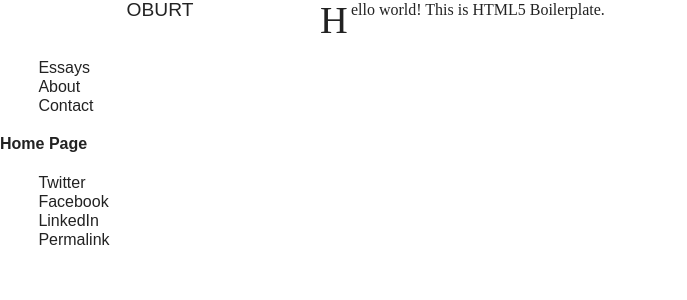
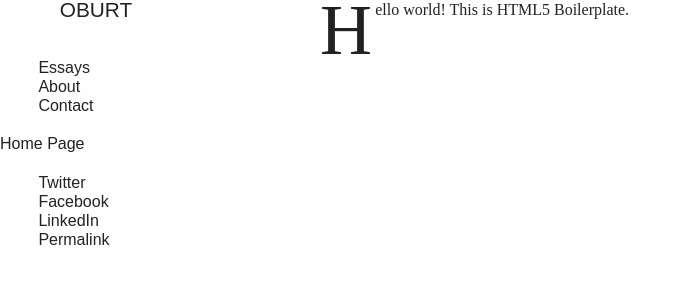
Before and after one commit to oburt/oburt.github.io, a Jekyll site: the page built from index.html, in a window 1280 px wide. Shown: the top 300 px of the page, without its empty margins (0-687 px from the left). Built offline with Jekyll 4.4.1, drawn with Linux system fonts in a browser that asks for light colours; nearby versions of some CDN libraries; some web fonts are replaced; Markdown is read by kramdown in place of the engine named in the settings.

Commit message:
standardizing h2, blockquote, cite

```diff
--- a/css/main.css
+++ b/css/main.css
@@ -24,6 +24,7 @@
 html {
     font-size: 100%;
     line-height: 1.2rem;
+    background: #fefefe;
 }
 
 /*
@@ -99,24 +100,24 @@
 h1 {
 	font-size: 2.4rem;
 	line-height: 2.4rem;
-	margin: 3.6rem 0 1.2rem;
+	margin: 4.2rem 0 0.6rem;
 	text-align: center;
+	font-weight: 400;
 }
 
 h2 {
-	font-size: 1.2rem;
+	font-size: 1.3rem;
 	line-height: 1.2rem;
 	margin: 0 0 2.4rem;
 	text-align: center;
-	font-weight: normal;
-	text-transform: uppercase;
+	font-weight: 400;
 }
 
 h3 {
 	font-size: 1rem;
 	line-height: 1.2rem;
 	margin: 1.2rem 0;
-	font-weight: bold;
+	font-weight: 500;
 }
 
 h4 {
@@ -127,7 +128,7 @@
 	text-rendering: optimizeSpeed;
 	text-transform: lowercase;
 	letter-spacing: 0.1rem;
-	font-weight: normal;
+	font-weight: 300;
 }
 
 h5 {
@@ -135,13 +136,14 @@
 	line-height: 1.2rem;
 	margin: 1.2rem 0;
 	font-style: italic;
-	font-weight: normal;
+	font-weight: 300;
 }
 
 h6 {
 	font-size: 1rem;
 	line-height: 1.2rem;
 	margin: 0 0 1.2rem;
+	font-weight: 300;
 }
 
 hr {
@@ -153,7 +155,7 @@
 }
 
 blockquote {
-	margin: 1.2em 10%;
+	margin: 1.2em 0;
 }
 
 ul,
@@ -176,7 +178,7 @@
 }
 
 code {
-
+	font-family: Consolas, "Liberation Mono", Courier, monospace;
 }
 
 a {
@@ -209,18 +211,20 @@
 }
 
 .nav {
-	width: 20rem;
+	width: 12rem;
 	height: 100vh;
-	position: fixed;
+	position: absolute;
 	top: 0;
 	left: 0;
 }
 
 .content {
-	margin-left: 20rem;
+	margin: 0 auto;
+	padding: 0 14.4rem;
 	width: 40rem;
-	font-family: 'Chronicle SSm A', 'Chronicle SSm B';
+	font-family: 'Mercury SSm A', 'Mercury SSm B';
 	text-rendering: optimizeLegibility;
+	position: relative;
 }
 
 .content h1,
@@ -236,12 +240,7 @@
 	font-family: 'Requiem Text A', 'Requiem Text B';
 }
 
-.content h2 {
-	font-family: 'Requiem Text A', 'Requiem Text B';
-	text-transform: uppercase;
-}
-
-.content h2 .number {
+.content .number {
 	font-family: 'Numbers Trafalgar A', 'Numbers Trafalgar B';
 }
 
@@ -260,6 +259,17 @@
 	margin-left: 0;
 }
 
+.content ul li p,
+.content ol li p {
+	text-indent: 0;
+	margin-bottom: 1.2rem;
+}
+
+.content ul li p:last-of-type,
+.content ol li p:last-of-type {
+	margin-bottom: 0;
+}
+
 .content p + p,
 .content img + p,
 .content pre + p {
@@ -267,29 +277,32 @@
 }
 
 .content blockquote {
-	width: 80%;
-	margin: 1em auto;
+	width: 100%;
+	font-style: italic;
 }
 
 .content > p:first-of-type::first-letter {
-	font-size: 2.4rem;
+	font-size: 4.5rem;
 	float: left;
-	line-height: 2.2rem;
+	line-height: 3.4rem;
 	margin-top: 0.2rem;
 	margin-right: 0.2rem;
+	font-family: 'Requiem Text A', 'Requiem Text B';
+	font-weight: 400;
 }
 
 .content aside,
 .content .aside {
-	width: 9rem;
+	width: 12rem;
 	font-size: 0.7rem;
 	line-height: 1.14em;
 	font-weight: 300;
 	position: absolute;
-	right: -10rem;
+	right: -14.4rem;
 	top: 0;
 	text-indent: 0;
 	text-align: left;
+	font-style: normal;
 }
 
 .content img {
@@ -297,7 +310,16 @@
 	margin: 2em auto;
 }
 
+.logo {
 
+}
+
+.content--title {
+	font-size: 1.2rem;
+	line-height: 1.2rem;
+	font-family: 'Requiem Text A', 'Requiem Text B';
+	font-style: italic;
+}
 
 
 
```
